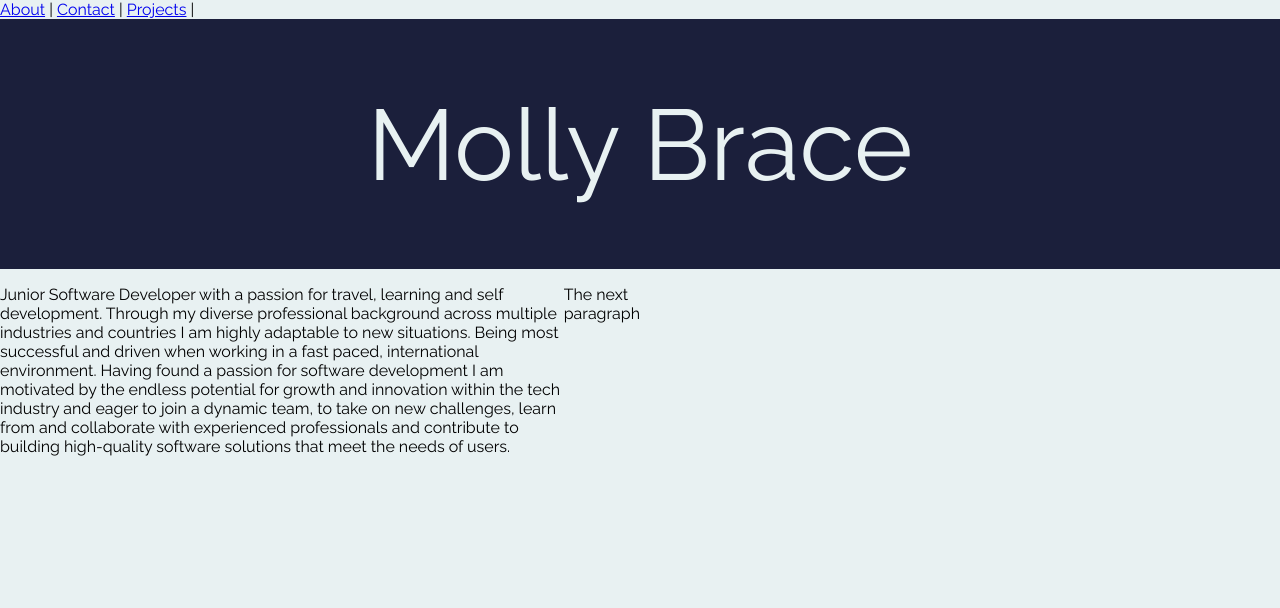
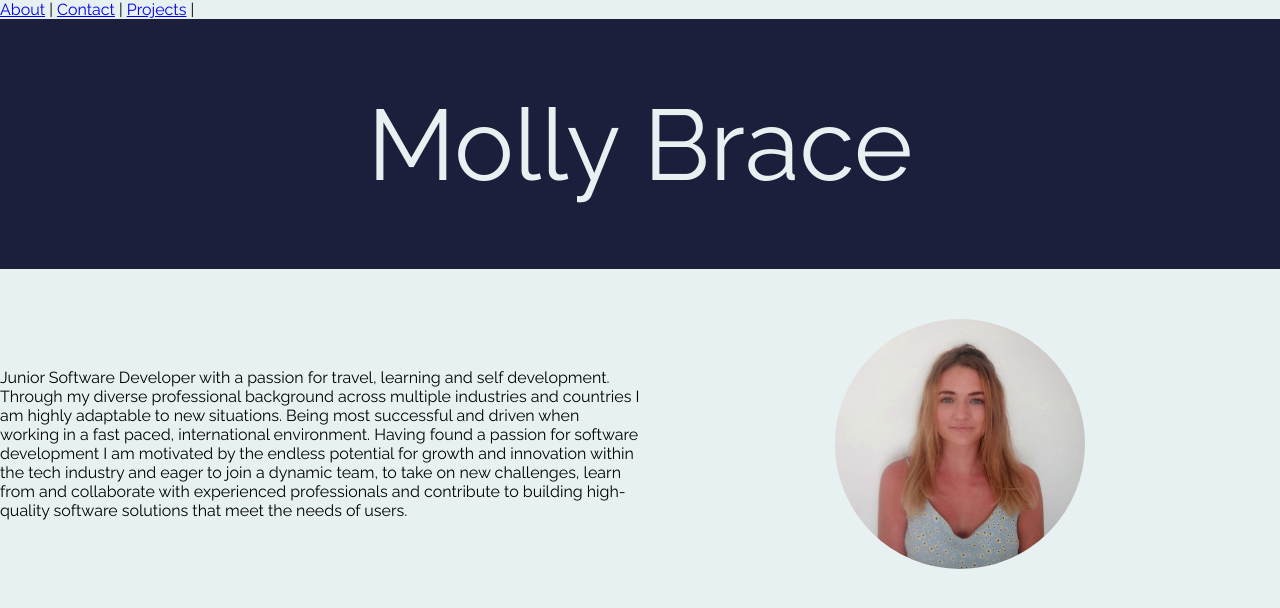
Before and after one commit to mollybrace/dev-portfolio, a React (Create React App) app: page / in a window 1280 px wide. Shown: the top 608 px of the page. Built offline with nearby package versions, Linux system fonts and the light colour scheme.

Commit message:
Adding resume download link

```diff
--- a/src/App.css
+++ b/src/App.css
@@ -25,16 +25,25 @@
 
 .introduction {
   display: flex;
-  justify-content: flex-start;
-  width: 50%;
+  justify-content: center;
 }
 
 .bio {
-  justify-content: left;
+  padding-top: 50px;
+  justify-content: center;
+  width: 50%;
   flex-wrap: wrap;
   align-content: space-around;
 }
 
 .bio-2 {
-
+  padding-top: 50px;
+  display: flex;
+  justify-content: center;
+  align-items: center;
+  width: 50%;
 }
+img {
+  height: 250px;
+  border-radius: 50%;
+}
--- a/src/components/About.jsx
+++ b/src/components/About.jsx
@@ -8,11 +8,13 @@ return (
 </p>
         </div>
         <div className="bio-2">
-            <p>The next paragraph</p>
+            <img src="./mollybrace.jpeg" alt="Molly Brace"></img>
         </div>
 
     </div>
 
         )
 }
+
+
 export default About;
--- a/src/components/Contact.jsx
+++ b/src/components/Contact.jsx
@@ -7,7 +7,7 @@ const Contact = () => {
         <ul>
             <li>Email: molly.rose.brace@gmail.com</li>
             <li><a href="https://www.linkedin.com/in/molly-brace-b837abb4/">Linkedin</a></li>
-            <li>See my Resume</li>
+            <li>Download my resume <a href="./cv.pdf">here</a></li>
 
         </ul>
 
--- a/src/components/Projects.jsx
+++ b/src/components/Projects.jsx
@@ -10,7 +10,7 @@ const Projects = () => {
                 <li>
                     <h1>Chat GPT Chatbot</h1>
                     <p>React | Open ai API | Express</p>
-                    <p>Link</p>
+                    <p>Not deployed yet</p>
                     <p>Github repo <a href="https://github.com/mollybrace/chatbot-app">here</a></p>
                 </li>
             </ul>
@@ -18,8 +18,9 @@ const Projects = () => {
             <div>
                 <ul>
                 <li>
-                    <h1>Mocean-Hypnotherapy</h1>
+                    <h1>Mocean-Hypnotherapy </h1>
                     <p>SvelteKit | Vercel | Tailwind CSS</p>
+                    <p>Currently under construction</p>
                     <p><a href="https://mocean-therapy-c6kskmw3d-mollybrace.vercel.app/">Link</a></p>
                     <p>Github repo <a href="https://github.com/mollybrace/mocean-therapy">here</a></p>
                 </li>
```
Also changed, not shown: public/mollybrace.jpeg (added), src/components/Experience.jsx (added), 1 other file (tests, documents, lock files or other folders).
